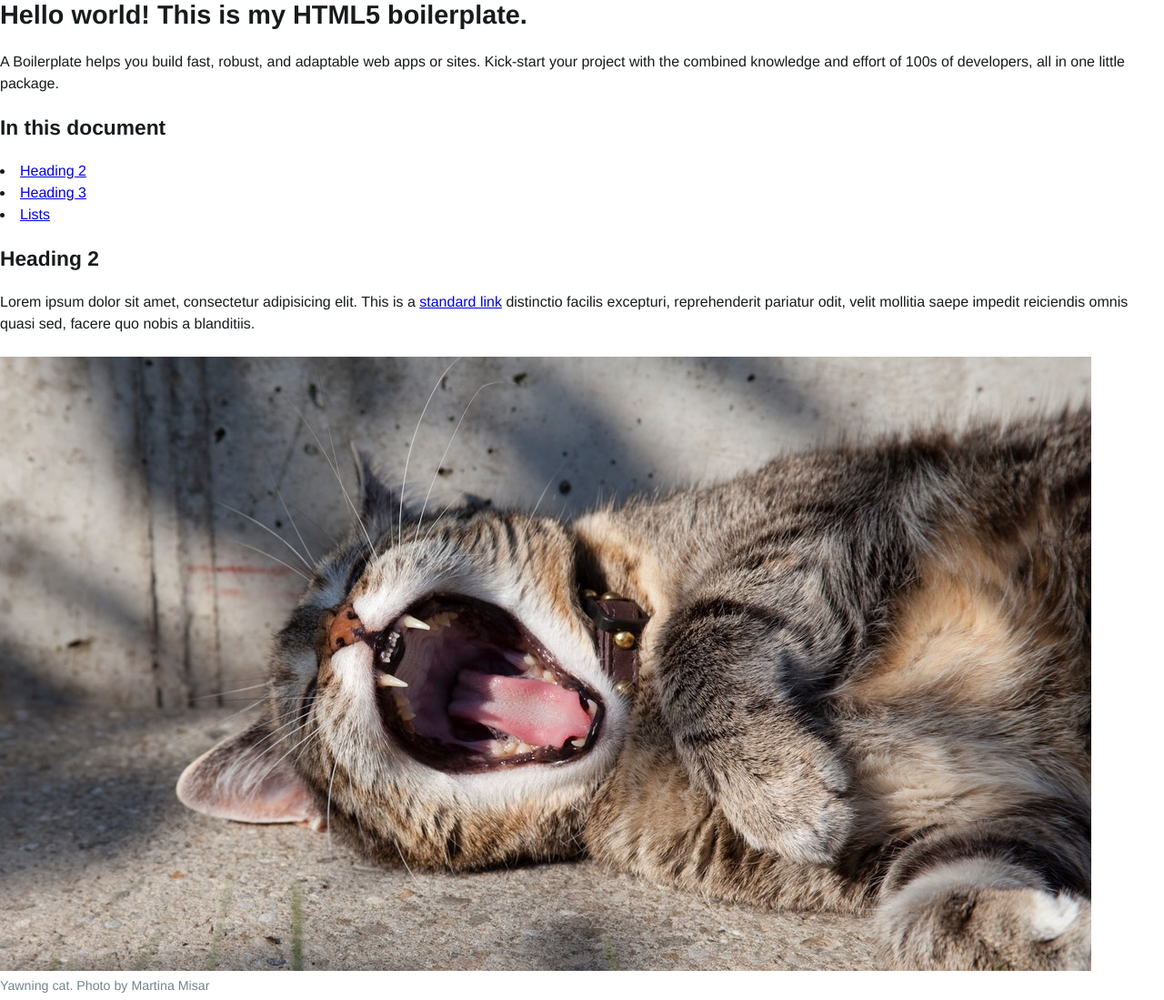
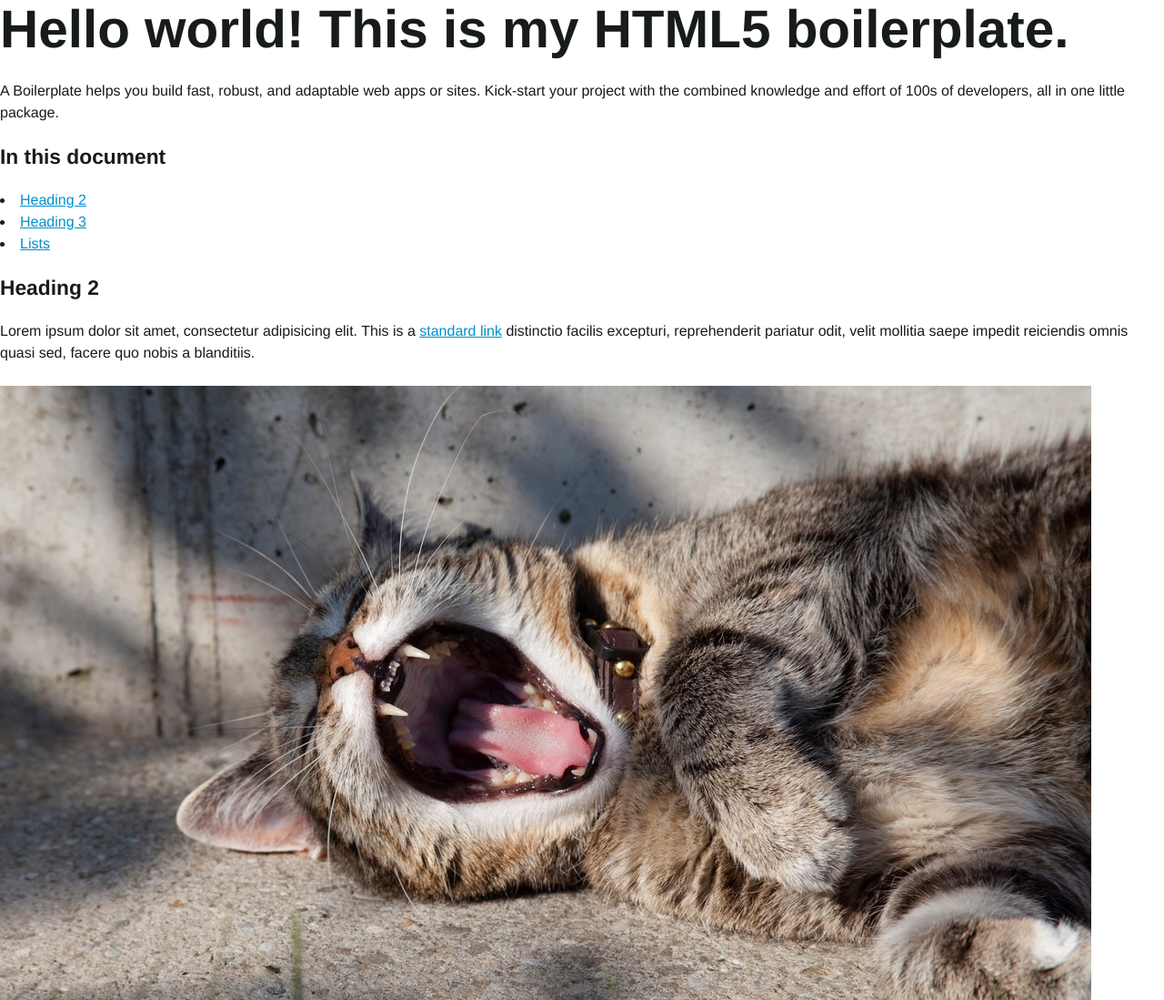
Before and after one commit to mct-ui/html5-boilerplate-VerhaegeLennard, a plain HTML site: page index.html in a window 1280 px wide. Shown: the top 1099 px of the page at 91% size. Drawn offline with Linux system fonts and the light colour scheme.

Commit message:
Added media-queries

```diff
--- a/css/screen.scss
+++ b/css/screen.scss
@@ -215,12 +215,22 @@ h1 {
   font-weight: 700;
   line-height: calc($baseline * 4);
   margin-bottom: $space-m;
+
+  @include mq(bp1) {
+    font-size: $ms9;
+    line-height: calc($baseline * 6);
+  }
+
+  @include mq(bp2) {
+    font-size: $ms11;
+    line-height: calc($baseline * 8);
+  }
 }
 
 h2 {
   font-weight: 700;
   font-size: $ms3;
-  line-height: calc($baseline * 3) ;
+  line-height: calc($baseline * 3);
   margin-bottom: $space-m;
 }
 
@@ -285,15 +295,20 @@ hr {
 }
 
 a {
+  color: $color-primary;
+  transition: .1s ease;
+}
+
+a:visited {
+  color: $color-primary;
 }
 
 a:hover {
-}
-
-a:visited {
+  color: $color-primary-light;
 }
 
 a:active {
+  color: $color-primary-dark;
 }
 
 /*---------------------------------------/*
```
Also changed, not shown: css/screen.css.
